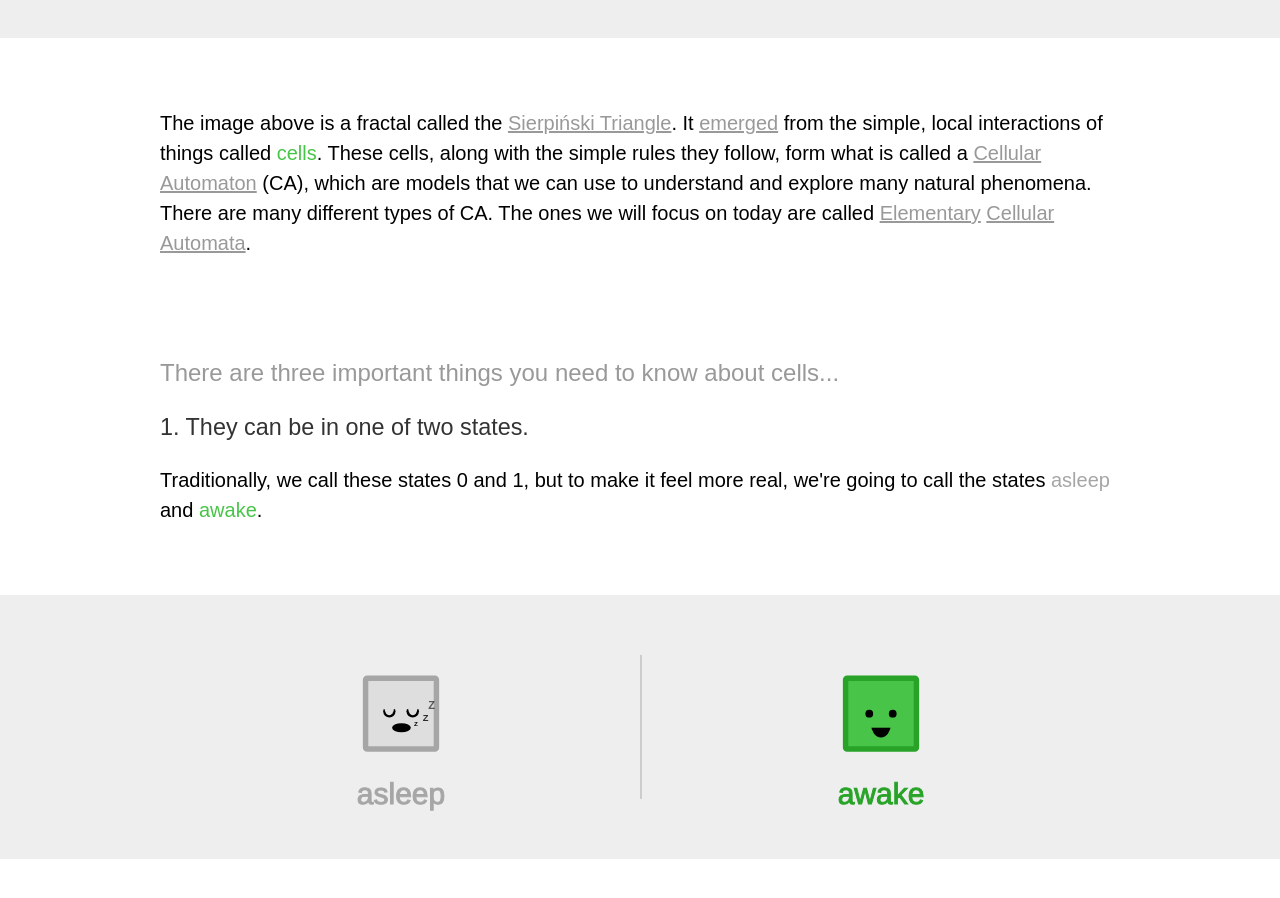
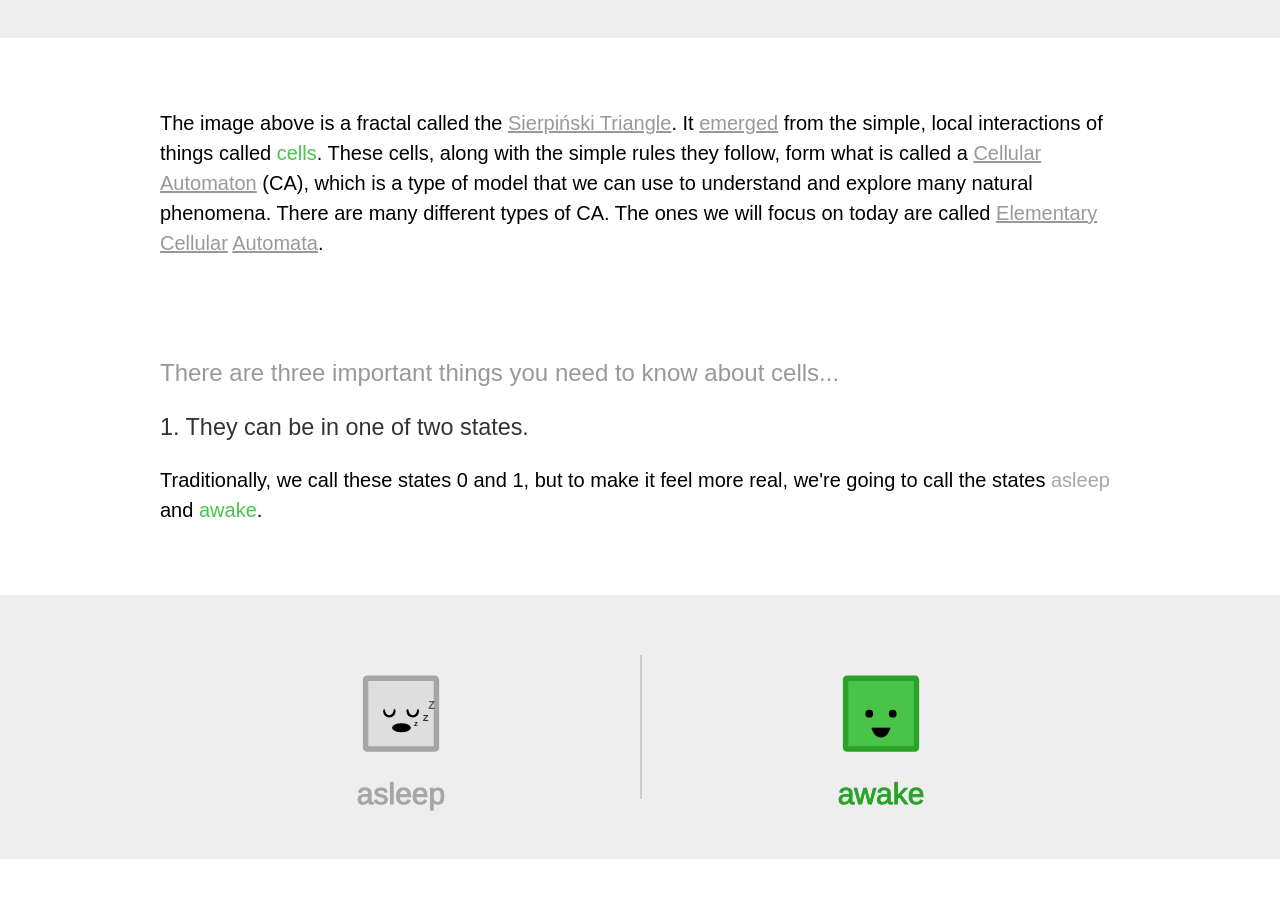
Before and after one commit to kiphlora/social-cells, a plain HTML site: page index.html in a window 1280 px wide. Shown: the part 1366-2264 px from the top of the page. Drawn offline with Linux system fonts and the light colour scheme.

Commit message:
update index.html
minor wording corrections

```diff
--- a/index.html
+++ b/index.html
@@ -43,7 +43,7 @@
 
 		<div class="section">
 			<p>
-				The image above is a fractal called the <a href="https://en.wikipedia.org/wiki/Sierpinski_triangle">Sierpiński Triangle</a>. It <a href="https://en.wikipedia.org/wiki/Emergence">emerged</a> from the simple, local interactions of things called <span class="notes">cells</span>. These cells, along with the simple rules they follow, form what is called a <a href="https://en.wikipedia.org/wiki/Cellular_automaton">Cellular Automaton</a> (CA), which are models that we can use to understand and explore many natural phenomena. There are many different types of CA. The ones we will focus on today are called <a href="http://mathworld.wolfram.com/ElementaryCellularAutomaton.html">Elementary</a> <a href="https://en.wikipedia.org/wiki/Elementary_cellular_automaton">Cellular</a> <a href="http://natureofcode.com/book/chapter-7-cellular-automata/">Automata</a>.
+				The image above is a fractal called the <a href="https://en.wikipedia.org/wiki/Sierpinski_triangle">Sierpiński Triangle</a>. It <a href="https://en.wikipedia.org/wiki/Emergence">emerged</a> from the simple, local interactions of things called <span class="notes">cells</span>. These cells, along with the simple rules they follow, form what is called a <a href="https://en.wikipedia.org/wiki/Cellular_automaton">Cellular Automaton</a> (CA), which is a type of model that we can use to understand and explore many natural phenomena. There are many different types of CA. The ones we will focus on today are called <a href="http://mathworld.wolfram.com/ElementaryCellularAutomaton.html">Elementary</a> <a href="https://en.wikipedia.org/wiki/Elementary_cellular_automaton">Cellular</a> <a href="http://natureofcode.com/book/chapter-7-cellular-automata/">Automata</a>.
 			</p>
 			<!-- <h2>
 				Cells
```
